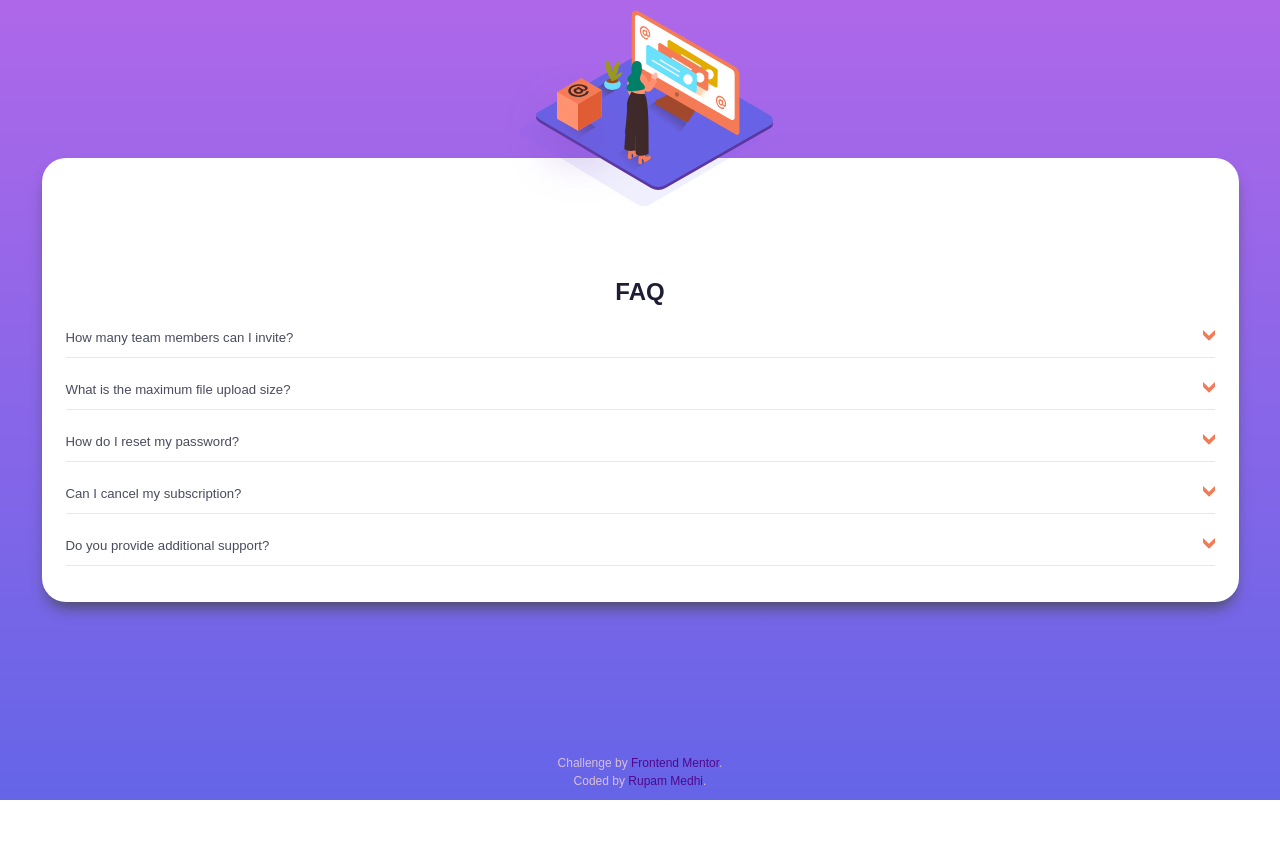
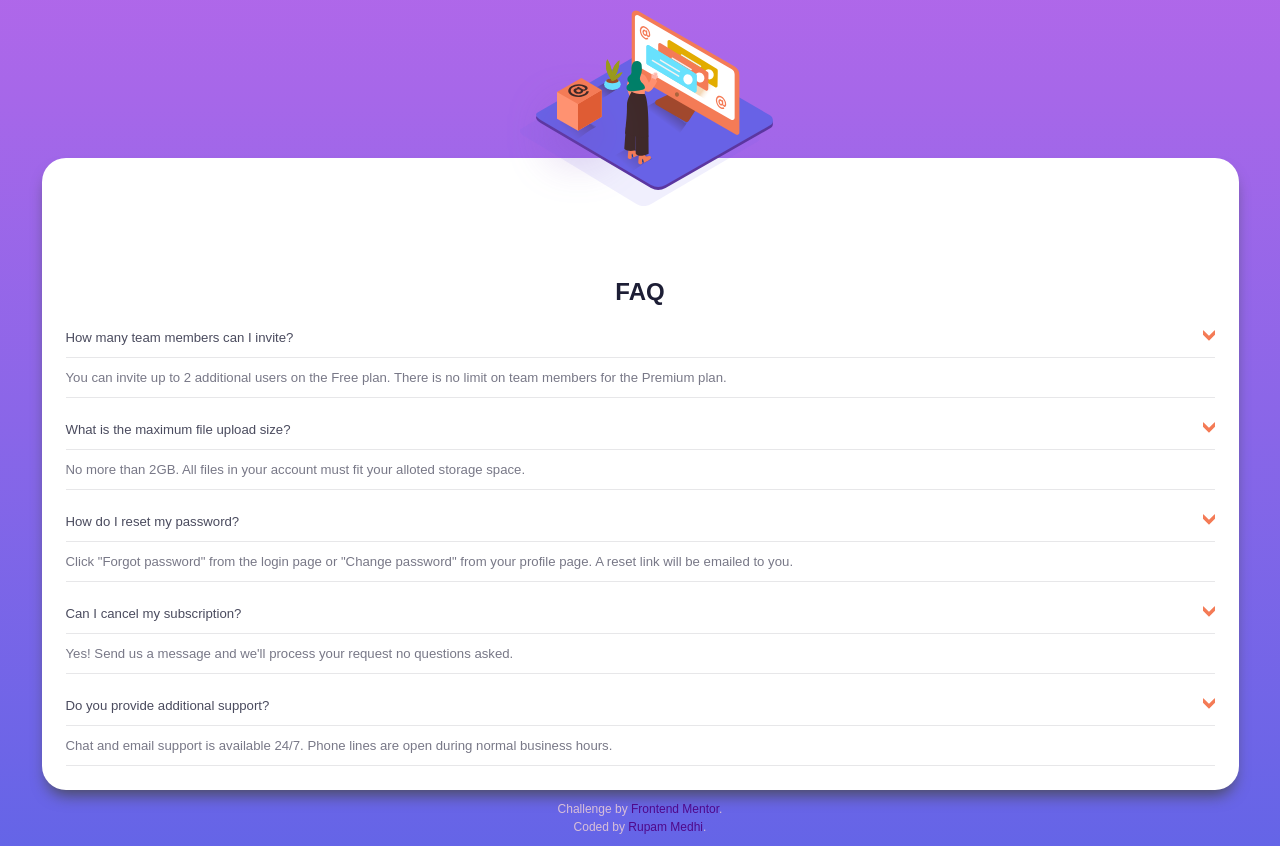
Before and after one commit to iRupam/iRupam-FAQ-accordion-card, a plain HTML site: page index.html in a window 1280 px wide. Before the commit the page ends 800 px from the top, so only its background shows below. Drawn offline with Linux system fonts and the light colour scheme.

Commit message:
Made answer available by changing display property.

```diff
--- a/css/index.css
+++ b/css/index.css
@@ -22,7 +22,7 @@ body{
     background-repeat: no-repeat;
     background-size: cover;
     font-family: "Kumbh Sans", sans-serif;
-    overflow-x: hidden;
+    /* overflow-x: hidden; */
 }
 
 footer{
@@ -101,7 +101,7 @@ footer a{
 .list-description{
     border-bottom:solid thin hsl(240,5%,91%);
     color:hsl(240,6%,50%);
-    display: none;
+    display:block;
     padding-bottom: 1rem;
     font-size: 1.1rem;
 }
```
